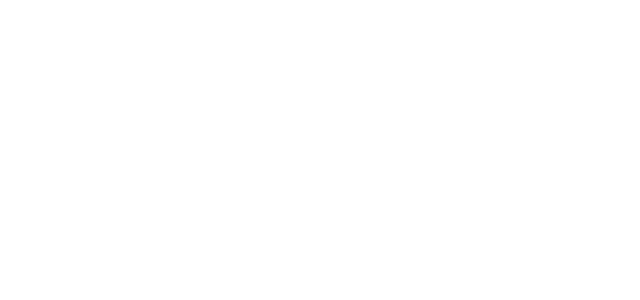
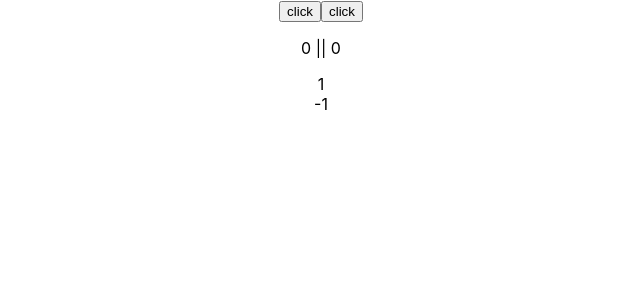
Before and after one commit to deepraj41352/react-hooks, a React (Create React App) app: page / in a window 1280 px wide. Shown: the top 300 px of the page, without its empty margins (319-959 px from the left). Built offline with nearby package versions, Linux system fonts and the light colour scheme.

Commit message:
complete useCallBack

```diff
--- a/src/component/index.js
+++ b/src/component/index.js
@@ -1,11 +1,31 @@
 // usecallback
-import React from 'react'
+import { useCallback } from 'react';
+import React, {useState} from 'react'
+import Child from '../component1';
 
-export default function UseContextHooks() {
+export default function UseCallbackHooks() {
+  const[countOne  , setCountOne] = useState(0)
+  const[countTow, setCountTwo] = useState(0)
+
+  function increment(){
+    setCountOne(countOne+1)
+  }
+  function decrement(){
+    setCountTwo(countTow-1)
+  }
+  const getItem=useCallback(()=>{
+    console.log(countTow+1,countTow-1);
+for(let i=0;i<1000000000;i++){}
+console.log('gertitrm')
+    return [countTow+1,countTow-1];
+},[countTow])
 
   return (
     <div>
-
+      <button onClick={increment}>click</button>
+      <button onClick={decrement}>click</button>
+      <p>{countOne} || {countTow}</p>
+      <Child getItem={getItem}/>
     </div>
   )
 }
--- /dev/null
+++ b/src/component1/index.js
@@ -0,0 +1,15 @@
+import React, { useEffect, useState } from 'react'
+
+export default function Child({getItem}) {
+    const [items , setItems] = useState([])
+    useEffect(()=>{
+        setItems(getItem());
+    },[getItem])
+  return (
+    <div>
+      {items && items.map(item=>{
+       return <div key={item}>{item}</div>
+      })}
+    </div>
+  )
+}
```
